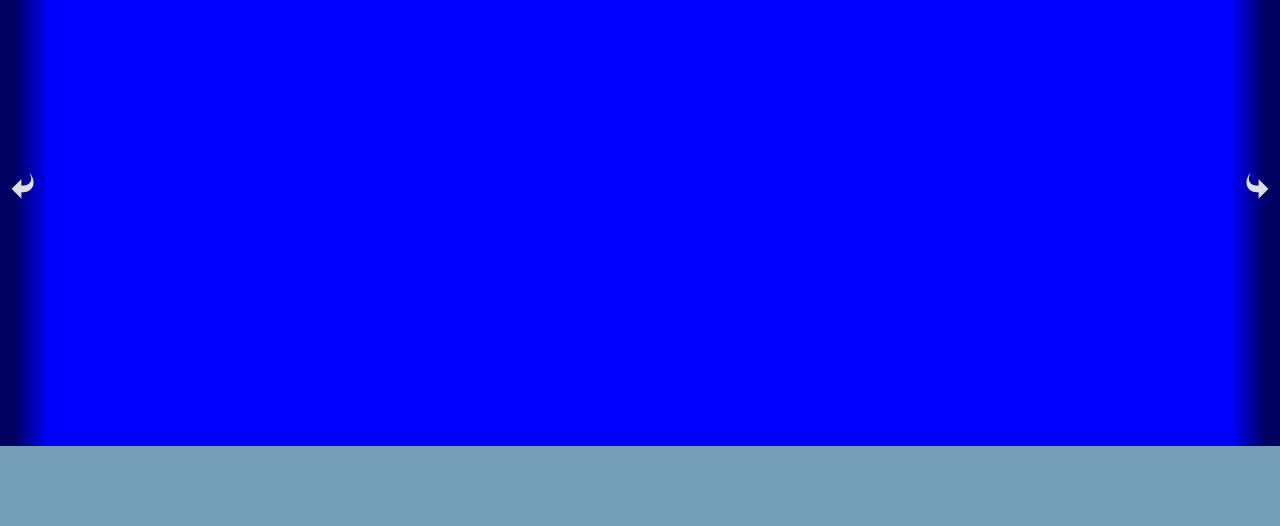
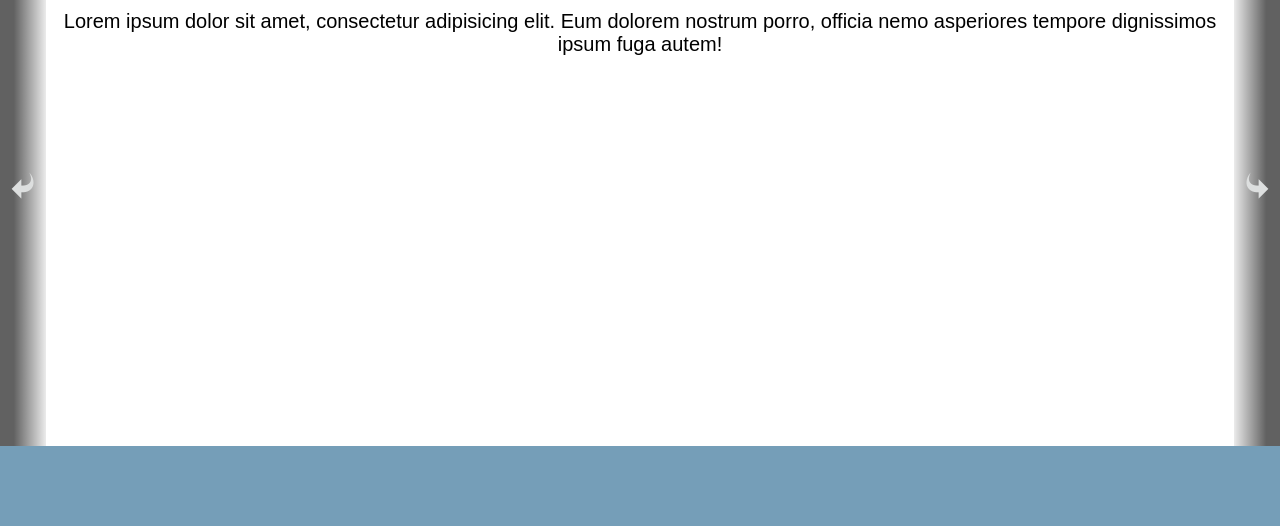
Before and after one commit to Marulito/pruebaConocimientos, a plain HTML site: page index.html in a window 1280 px wide. Shown: the part 274-800 px from the top of the page. Drawn offline with Linux system fonts and the light colour scheme; files whose address does not match are found by name.

Commit message:
se modifico el estilo y la estructura del HTML para mejorar el diseño

```diff
--- a/CSS/mainSection.css
+++ b/CSS/mainSection.css
@@ -6,11 +6,14 @@
 .slide{
 	position: relative;
 	top: 25%;
-	background: var(--color-azulverdoso)!important;
+	/*background: var(--color-azulverdoso)!important;*/
+	background-color: white;
 	height: 65%;
 }
 
 div.arrow-left{
+	top: 0;
+	left: 0;
 	height: 100%;
 	background: rgba(0,0,0,0.62);
 	background: -moz-linear-gradient(left, rgba(0,0,0,0.62) 0%, rgba(0,0,0,0.62) 3%, rgba(0,0,0,0.62) 7%, rgba(0,0,0,0.62) 11%, rgba(0,0,0,0.62) 30%, rgba(0,0,0,0.08) 100%);
@@ -24,6 +27,8 @@ div.arrow-left{
 }
 
 div.arrow-right{
+	top: 0;
+	right: 0;
 	height: 100%;
 	background: rgba(0,0,0,0.08);
 	background: -moz-linear-gradient(left, rgba(0,0,0,0.08) 0%, rgba(0,0,0,0.62) 70%, rgba(0,0,0,0.62) 89%, rgba(0,0,0,0.62) 93%, rgba(0,0,0,0.62) 97%, rgba(0,0,0,0.62) 100%);
@@ -37,8 +42,9 @@ div.arrow-right{
 
 div.arrow-left,
 div.arrow-right{
- display: flex;
- align-items: center;
+	position: absolute;
+	display: flex;
+	align-items: center;
 }
 
 div.arrow-left>span,
@@ -50,9 +56,22 @@ div.arrow-right>span{
 
 
 div.content-slide{
-	background-color: blue;
 	height: 100%;
+	position: relative;
+	overflow: hidden;
+}
+
+div.contenido{
+	height: 100%;
+	text-align: center;
 	display: flex;
-	justify-content: space-between;
-	/*width: 50%;*/
 }
+
+div.slide-item{
+	height: 100%;
+	width: 100%;
+	flex-shrink: 0;
+	padding: 0 2rem;
+	box-sizing: border-box;
+	position: relative;
+}
--- a/JS/scriptMain.js
+++ b/JS/scriptMain.js
@@ -16,10 +16,6 @@ function validarPermisoTamano() {
 	}
 }
 
-// function cancelarAccionLinks() {
-// 	// body...
-// }
-
 function hideShow() {
 	if (menu.classList.contains('active-menu')) {
 		menu.classList.remove('active-menu');
@@ -27,3 +23,16 @@ function hideShow() {
 		menu.classList.add('active-menu');
 	}
 }
+// Slide "Main section"
+const btnRightSlide = document.querySelector("div.arrow-right");
+const btnLeftSlide = document.querySelector("div.arrow-left");
+
+// console.log(btnLeftSlide);
+// console.log(btnRightSlide);
+
+btnRightSlide.addEventListener('click', moverElementosSlide);
+btnLeftSlide.addEventListener('click', moverElementosSlide);
+
+function moverElementosSlide(posicion = 0){
+	console.log(posicion);
+}
--- a/index.html
+++ b/index.html
@@ -39,7 +39,24 @@
 					<span class="icon-left"></span>
 				</div>
 				<div class="contenido">
-					contenido
+					<div class="slide-item">
+						<div class="content-item">
+							<h1>Item1</h1>
+							<p>Lorem ipsum dolor sit amet, consectetur adipisicing elit. Eum dolorem nostrum porro, officia nemo asperiores tempore dignissimos ipsum fuga autem!</p>
+						</div>
+					</div>
+					<div class="slide-item">
+						<div class="content-item">
+							<h1>Item2</h1>
+							<p>Lorem ipsum dolor sit amet, consectetur adipisicing elit. Perspiciatis libero doloribus voluptas, placeat ipsa quas cumque vitae qui impedit architecto!</p>
+						</div>
+					</div>
+					<div class="slide-item">
+						<div class="content-item">
+							<h1>Item3</h1>
+							<p>Lorem ipsum dolor sit amet, consectetur adipisicing elit. Blanditiis nam modi corporis, beatae eaque accusamus amet asperiores? Non, hic! Aliquid.</p>
+						</div>
+					</div>
 				</div>
 				<div class="arrow-right">
 					<span class="icon-right"></span>
```
